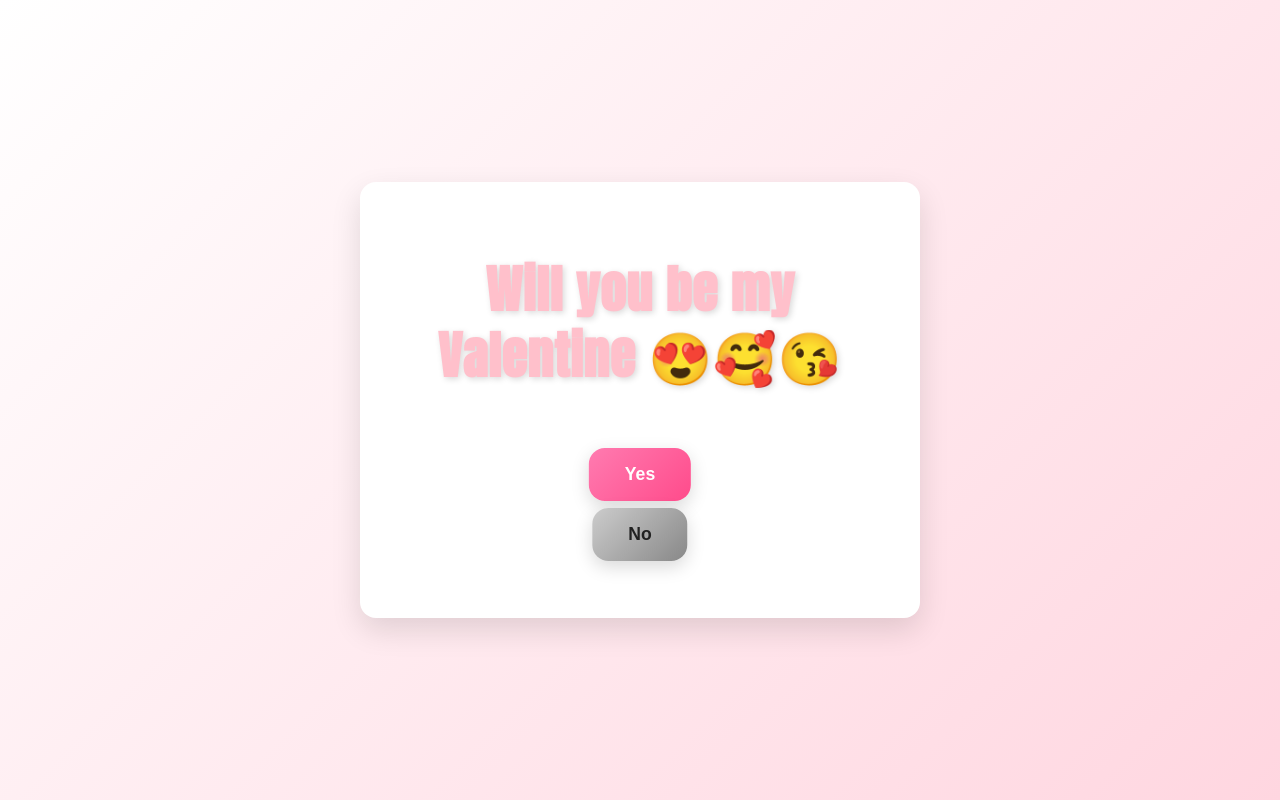
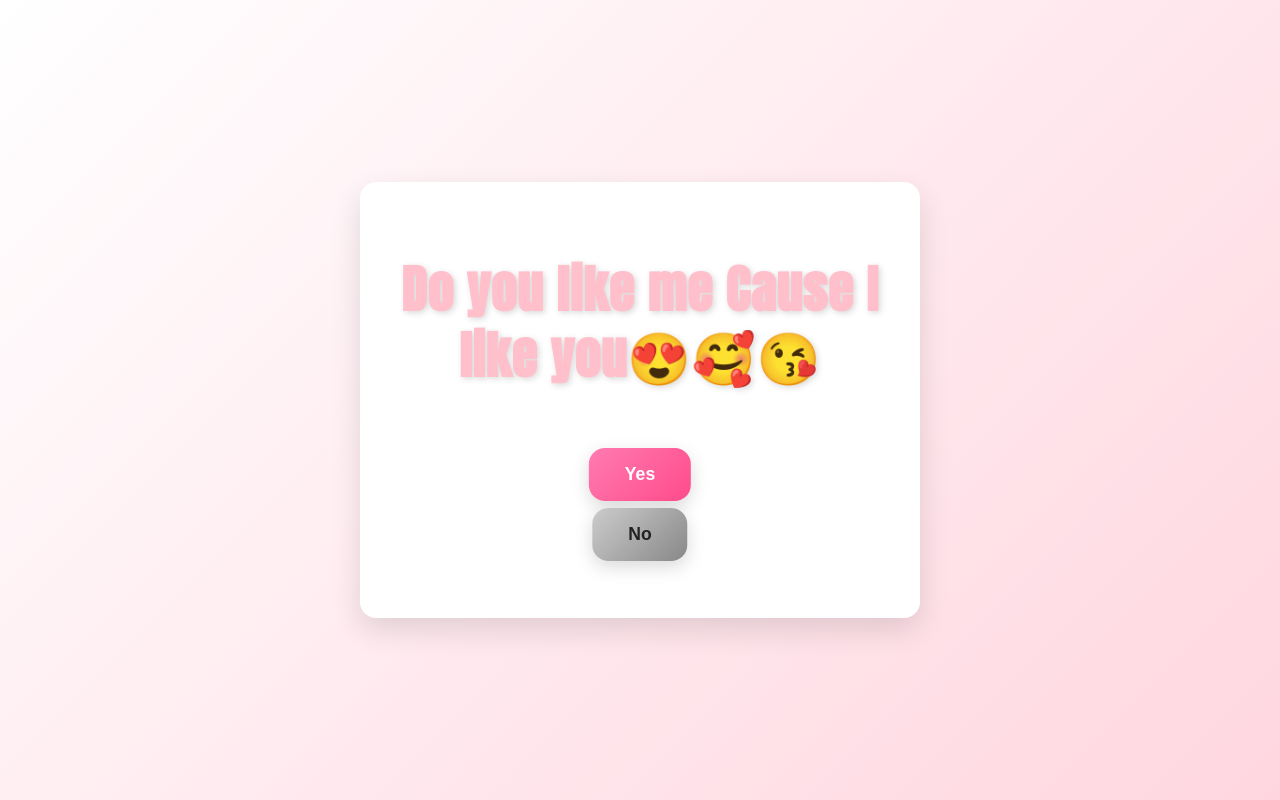
Before and after one commit to stanleyalpha68-ops/Valentine-2, a plain HTML site: page index.html in a window 1280 px wide. Drawn offline with Linux system fonts and the light colour scheme.

Commit message:
changed will you be my valentine to do you like me cause i like you

```diff
--- a/index.html
+++ b/index.html
@@ -3,7 +3,7 @@
 <head>
   <meta charset="utf-8" />
   <meta name="viewport" content="width=device-width, initial-scale=1.0" />
-  <title>Will you be my Valentine?</title>
+  <title>Do like me cause I like you?</title>
 
   <!-- Google Font -->
   <link href="https://fonts.googleapis.com/css2?family=Anton&display=swap" rel="stylesheet">
@@ -16,7 +16,7 @@
   <!-- QUESTION CARD -->
   <div class="container" id="questionBox">
     <h1 id="question">
-      <span style="color:pink">Will you be my Valentine 😍🥰😘</span>
+      <span style="color:pink">Do you like me Cause I like you😍🥰😘</span>
     </h1>
 
     <div class="buttons" id="buttonsArea">
```
